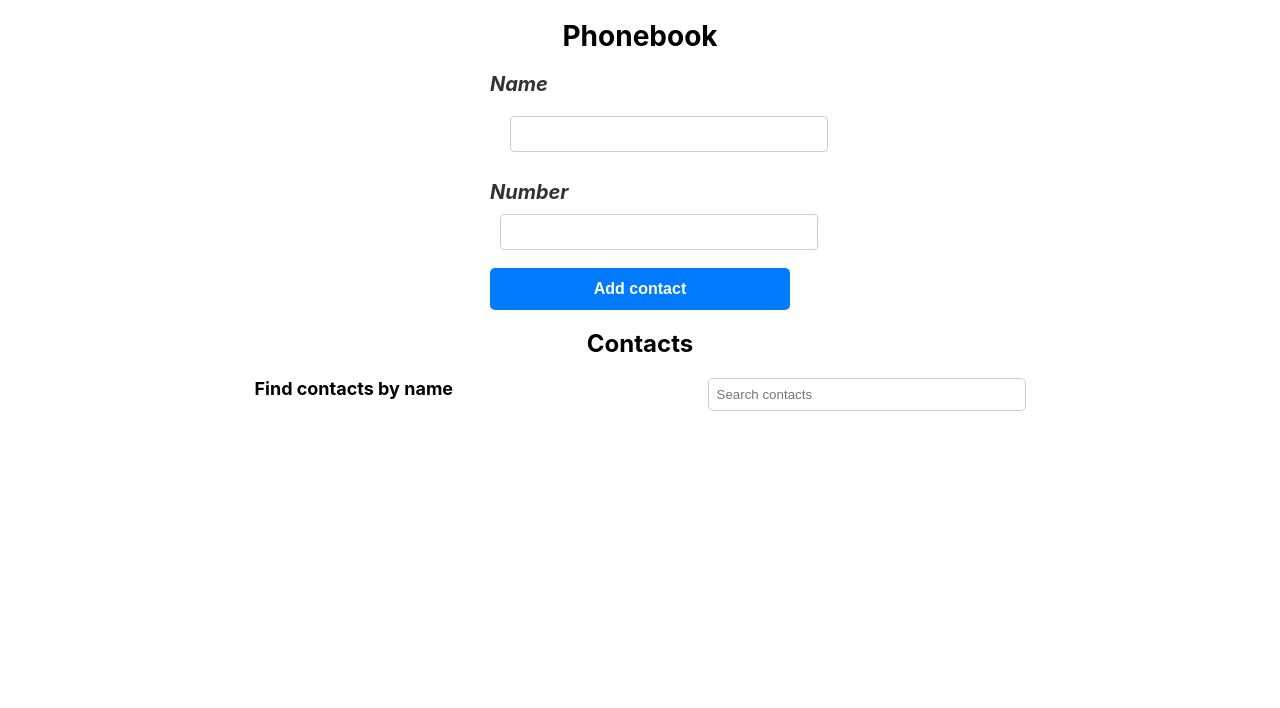
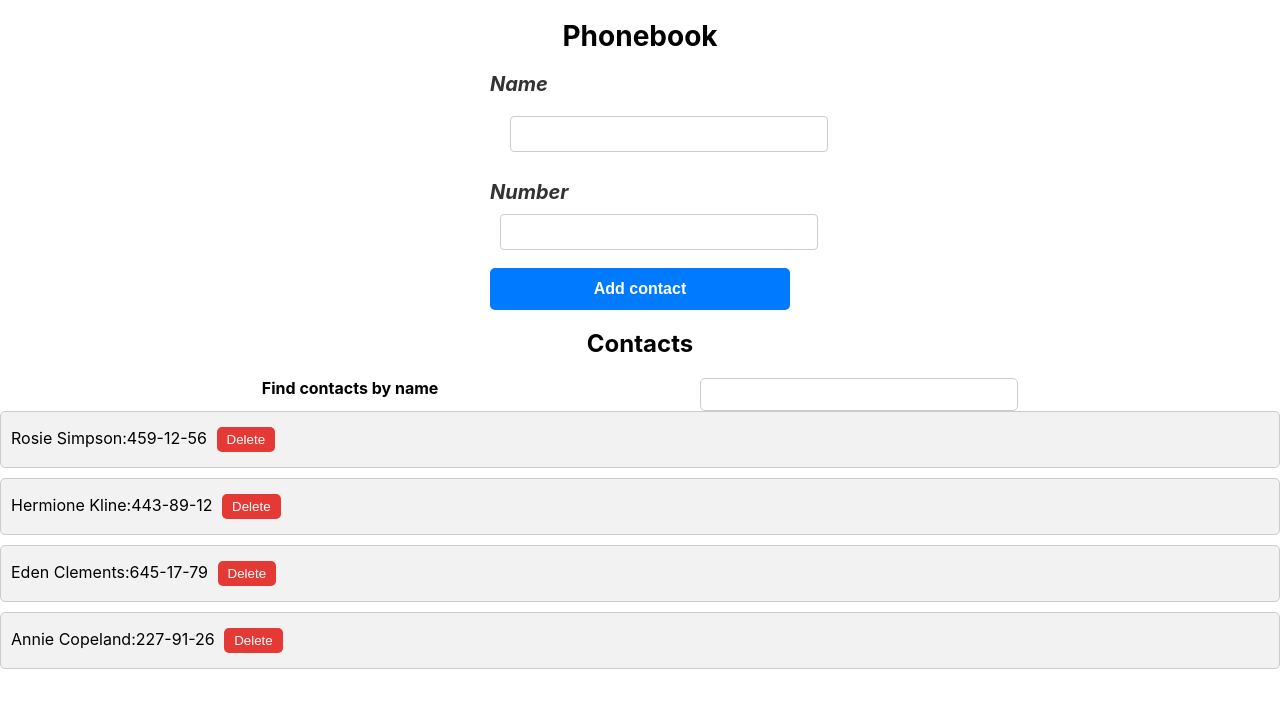
Before and after one commit to DaRia759/goit-react-hw-02-phonebook, a React (Create React App) app: page / in a window 1280 px wide. Shown: the top 708 px of the page. Built offline with nearby package versions, Linux system fonts and the light colour scheme.

Commit message:
Filter change

```diff
--- a/src/components/App.jsx
+++ b/src/components/App.jsx
@@ -2,14 +2,18 @@
 import { nanoid } from 'nanoid';
 import Form  from './Form/Form';
 import PropTypes from 'prop-types';
-import { Filter } from './Filter/Filter';
+import Filter from './Filter/Filter';
 import ListContacts from './ContactList/ContactList';
 import ContactsItem from "./ContactsItem/ContactsItem";
 import css from './App.module.css';
 
 class App extends React.Component {
   state = {
-    contacts: [],
+    contacts: [
+      { id: 'id-1', name: 'Rosie Simpson', number: '459-12-56' },
+      { id: 'id-2', name: 'Hermione Kline', number: '443-89-12' },
+      { id: 'id-3', name: 'Eden Clements', number: '645-17-79' },
+      { id: 'id-4', name: 'Annie Copeland', number: '227-91-26' },],
     name: '',
     number: '',
     filter: '',
--- a/src/components/Filter/Filter.jsx
+++ b/src/components/Filter/Filter.jsx
@@ -1,26 +1,17 @@
-import React from "react";
-import PropTypes from 'prop-types';
-import css from './Filter.module.css'
+import React from 'react';
+import PropType from 'prop-types';
+import css from './Filter.module.css';
 
-export class Filter extends React.Component {
-    render() {
-        const { value, onChange } = this.props;
+const Filter = ({ value, onChange }) => (
+  <label className={css.findZone}>
+    Find contacts by name
+    <input type="text" value={value} onChange={onChange} />
+  </label>
+);
 
-        return (
-            <label className={css.label}>
-                <span className={css.span}>Find contacts by name</span>
-                <input className={css.input}
-                    type="text"
-                    value={value}
-                    onChange={onChange}
-                    placeholder="Search contacts"
-                />
-            </label>
-        );
-    }
+Filter.propTypes = {
+  value: PropType.string.isRequired,
+  onChange: PropType.func.isRequired,
+};
 
-    static propTypes = {
-        value: PropTypes.string,
-        onChange: PropTypes.func.isRequired,
-    };
-}
+export default Filter;
```
